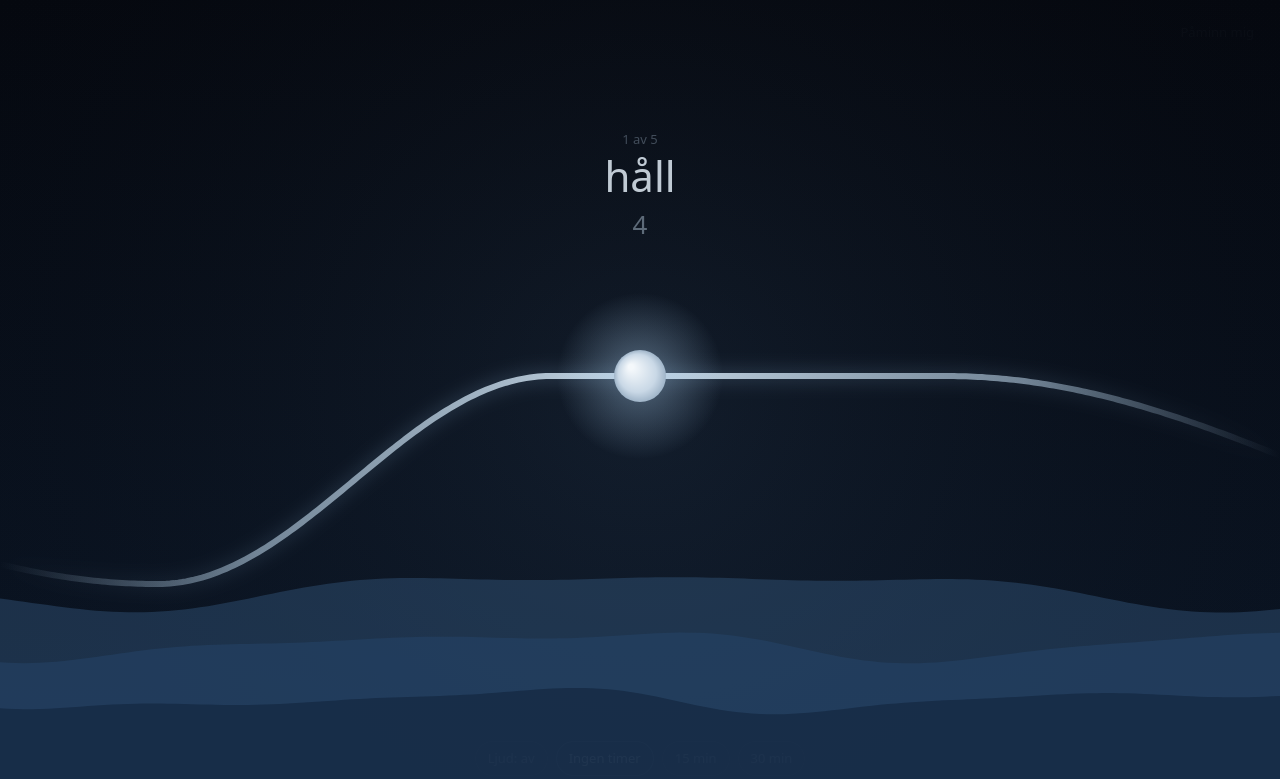
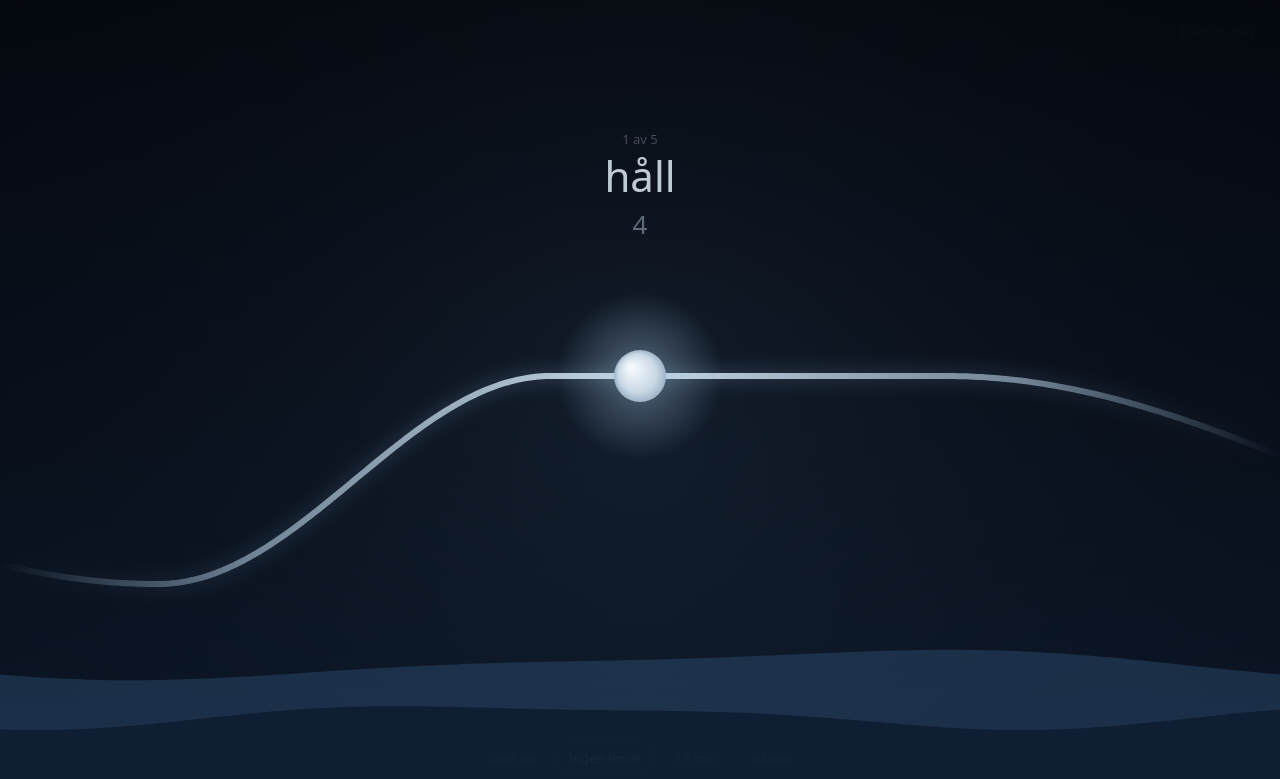
Before and after one commit to kajsaunge/sleep, a plain HTML site: page index.html in a window 1280 px wide. Drawn offline with Linux system fonts and the light colour scheme; animation ran at ten frames a second.

Commit message:
Två harmoniska våglager som alltid håller avstånd till andningslinjen
Co-Authored-By: Claude Opus 5.5 <noreply@anthropic.com>
Claude-Session: https://claude.ai/code/session_01XVGyFoc2ANVUKN1oisYuXG

```diff
--- a/index.html
+++ b/index.html
@@ -253,15 +253,16 @@ snd.addEventListener('click', e => {
 });
 
 // ---------- Animation ----------
-// Bakgrundsvågor: höjd, styrka, färg, och delvågor [våglängd, fart (rad/s, minus = åt andra hållet), fas, andel]
+// Bakgrundsvågor: två lager med långa, mjuka vågor. Delvågorna är heltalsmultiplar av varandra
+// (våglängd 1 och 2) och rör sig sakta, så att rörelsen blir jämn och harmonisk.
+// [våglängd, fart (rad/s, minus = åt andra hållet), fas, andel]
 const BG_WAVES = [
-  { y: .77, a: .030, lift: .035, col: '58,98,140', alpha: .38,
-    parts: [[1.1, .22, 0, .6], [2.3, -.31, 1.7, .3], [3.7, .17, 4.1, .15]] },
-  { y: .85, a: .026, lift: .045, col: '38,68,104', alpha: .55,
-    parts: [[1.5, -.26, 2.2, .55], [2.8, .19, .4, .3], [4.4, -.36, 3.3, .15]] },
-  { y: .93, a: .020, lift: .055, col: '20,40,66', alpha: .75,
-    parts: [[1.9, .29, 5.0, .55], [3.3, -.21, 2.6, .3], [5.1, .14, 1.1, .15]] },
+  { y: .86, a: .022, lift: .030, col: '50,86,126', alpha: .40,
+    parts: [[1, .12, 0, .75], [2, -.08, 1.2, .25]] },
+  { y: .93, a: .018, lift: .035, col: '14,28,48', alpha: .85,
+    parts: [[1.3, -.10, 2.0, .75], [2.6, .07, .5, .25]] },
 ];
+const WAVE_GAP = 36; // minsta avstånd i px mellan andningslinjens lägsta punkt och vågornas topp
 let start = null, raf, ended = false;
 function frame(ms) {
   if (start === null) start = ms;
@@ -282,10 +283,11 @@ function frame(ms) {
   glow.addColorStop(1, 'rgba(0,0,0,0)');
   x.fillStyle = glow; x.fillRect(0, 0, W, H);
 
-  // Vattnet längst ner: tre lager där flera långsamma vågor går åt olika håll och i olika takt,
-  // så att formen hela tiden ändras i stället för att bara glida. Lyfter lite när du andas in.
+  // Vattnet längst ner: två lager som ändrar form långsamt och lyfter när du andas in.
   BG_WAVES.forEach(L => {
-    const base = H * L.y - lv * H * L.lift;
+    // håll vågorna under andningslinjen även på korta skärmar
+    const floorY = mid + amp + 26 + WAVE_GAP + H * (L.lift + L.a);
+    const base = Math.max(H * L.y, floorY) - lv * H * L.lift;
     x.beginPath(); x.moveTo(0, H);
     for (let px = 0; px <= W + 8; px += 8) {
       const u = px / W * Math.PI * 2;
```
